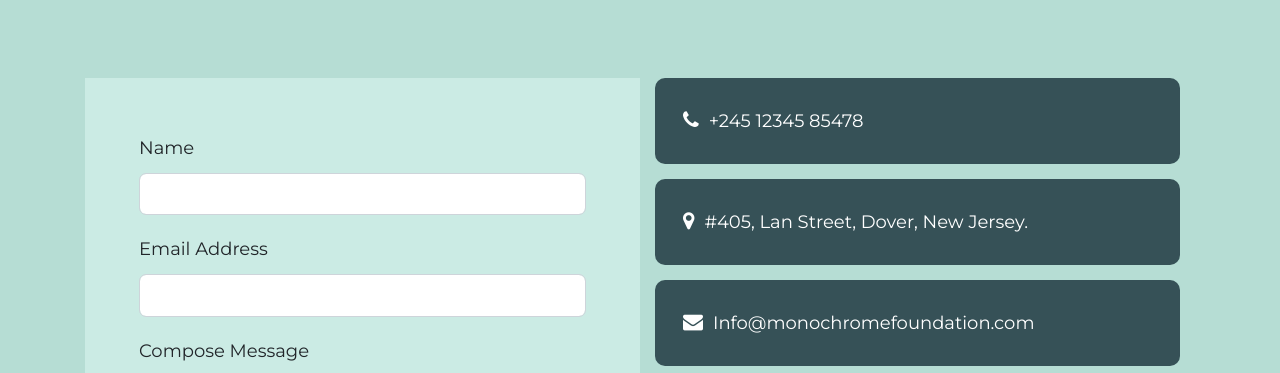
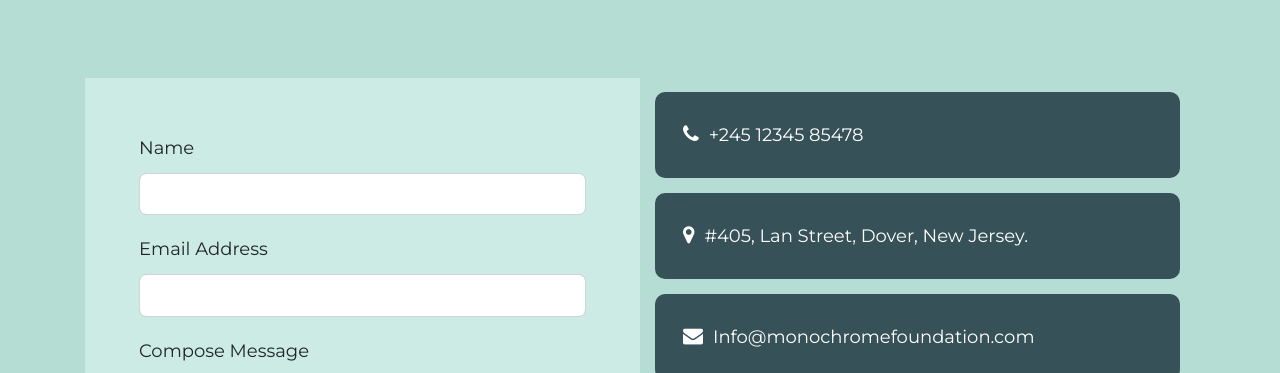
Before and after one commit to git-temak/Monochrome-Foundation, a plain HTML site: page index.html in a window 1280 px wide. Shown: the part 3070-3443 px from the top of the page. Drawn offline with nearby package versions, Linux system fonts and the light colour scheme.

Commit message:
align contact form section to middle vertically

```diff
--- a/index.html
+++ b/index.html
@@ -114,7 +114,7 @@
 			<div class="col-lg-2"></div>
 		</div>
 
-		<div class="row py-4 mb-5 mx-auto">
+		<div class="row py-4 mb-5 mx-auto align-items-center">
 
 			<!-- CONTACT FORM -->
 			<div class="col-sm-12 col-lg-6 order-2 order-lg-1 align-self-center form-style p-4 mt-4 mt-md-5 mt-lg-0">
```
